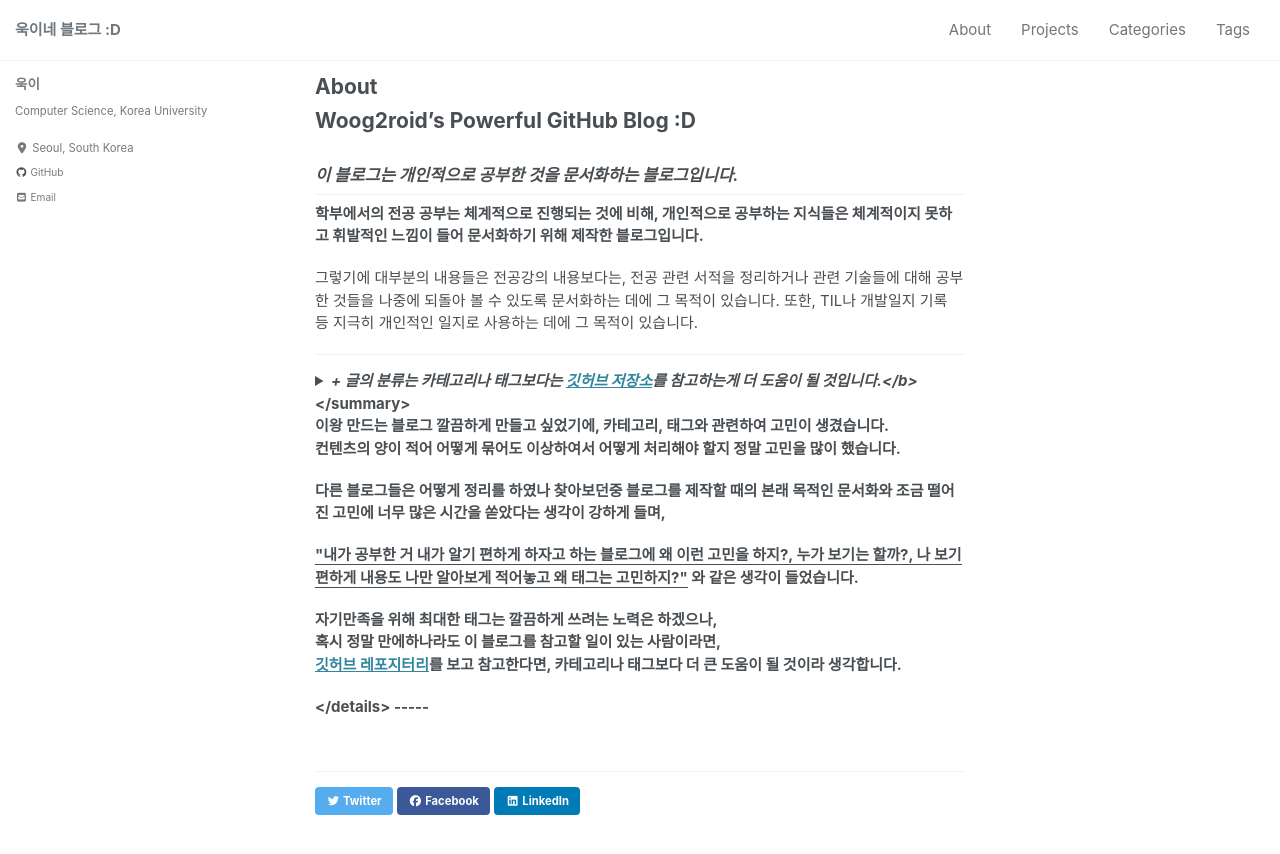
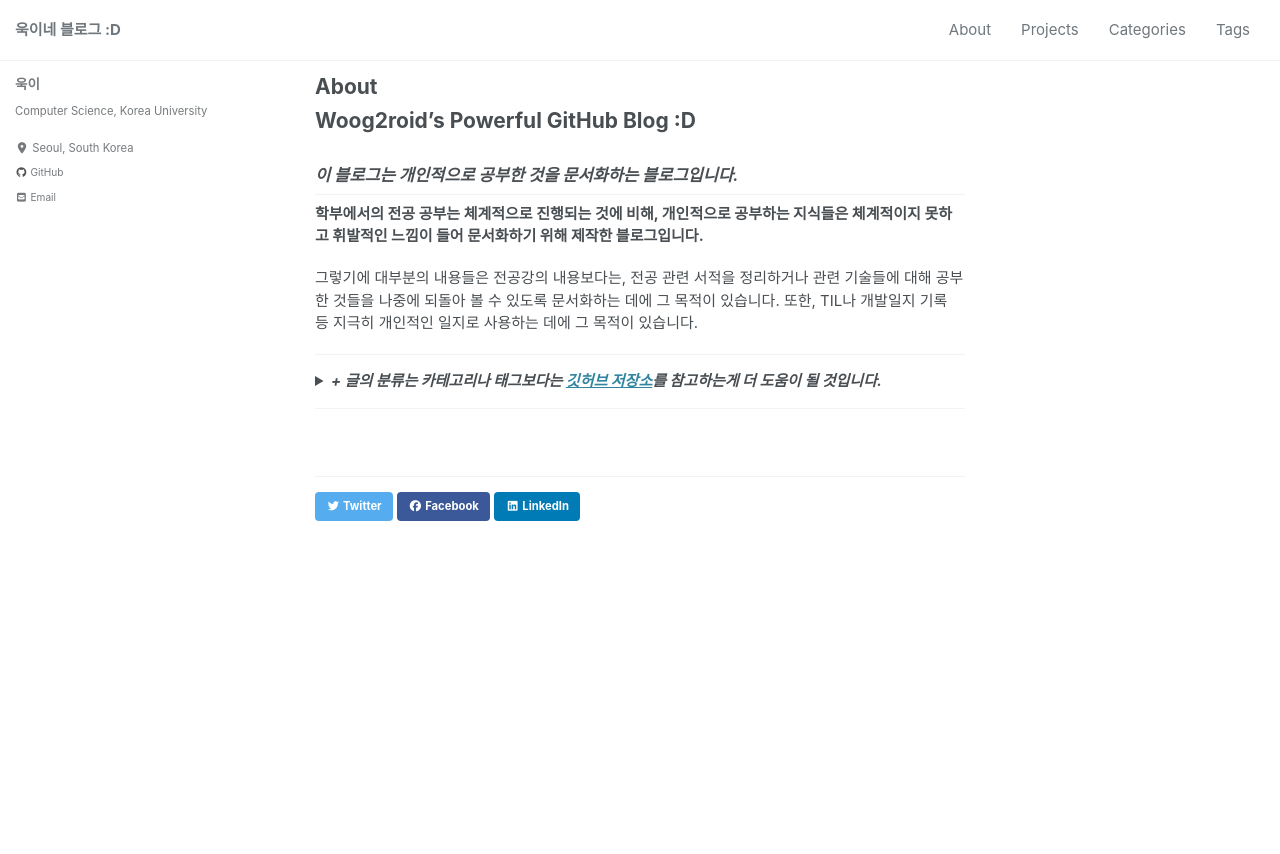
Before and after one commit to woog2roid/old-blog, a Jekyll site: the page built from _pages/about.md, in a window 1280 px wide and 900 px high. Shown: the top 854 px of the window. Built offline with Jekyll 4.4.1, drawn with Linux system fonts in a browser that asks for light colours; cached includes are drawn as plain includes; nearby versions of some CDN libraries.

Commit message:
update about page

```diff
--- a/_pages/about.md
+++ b/_pages/about.md
@@ -12,10 +12,15 @@ __학부에서의 전공 공부는 체계적으로 진행되는 것에 비해,
 그렇기에 대부분의 내용들은 전공강의 내용보다는, 전공 관련 서적을 정리하거나 관련 기술들에 대해 공부한 것들을 나중에 되돌아 볼 수 있도록 문서화하는 데에 그 목적이 있습니다. 또한, TIL나 개발일지 기록 등 지극히 개인적인 일지로 사용하는 데에 그 목적이 있습니다.
 
 -----
+
 <details>
+
 <summary>
-<b><i>+ 글의 분류는 카테고리나 태그보다는   <a href="https://github.com/woog2roid/woog2roid.github.io/tree/master/_posts"> 깃허브 저장소</a>를 참고하는게 더 도움이 될 것입니다.</b></i>
+
+<strong><em>+ 글의 분류는 카테고리나 태그보다는 <a href="https://github.com/woog2roid/woog2roid.github.io/tree/master/_posts"> 깃허브 저장소</a>를 참고하는게 더 도움이 될 것입니다. </em></strong>
+
 </summary>
+
 <div markdown = 1>
 
 이왕 만드는 블로그 깔끔하게 만들고 싶었기에, 카테고리, 태그와 관련하여 고민이 생겼습니다.
```
